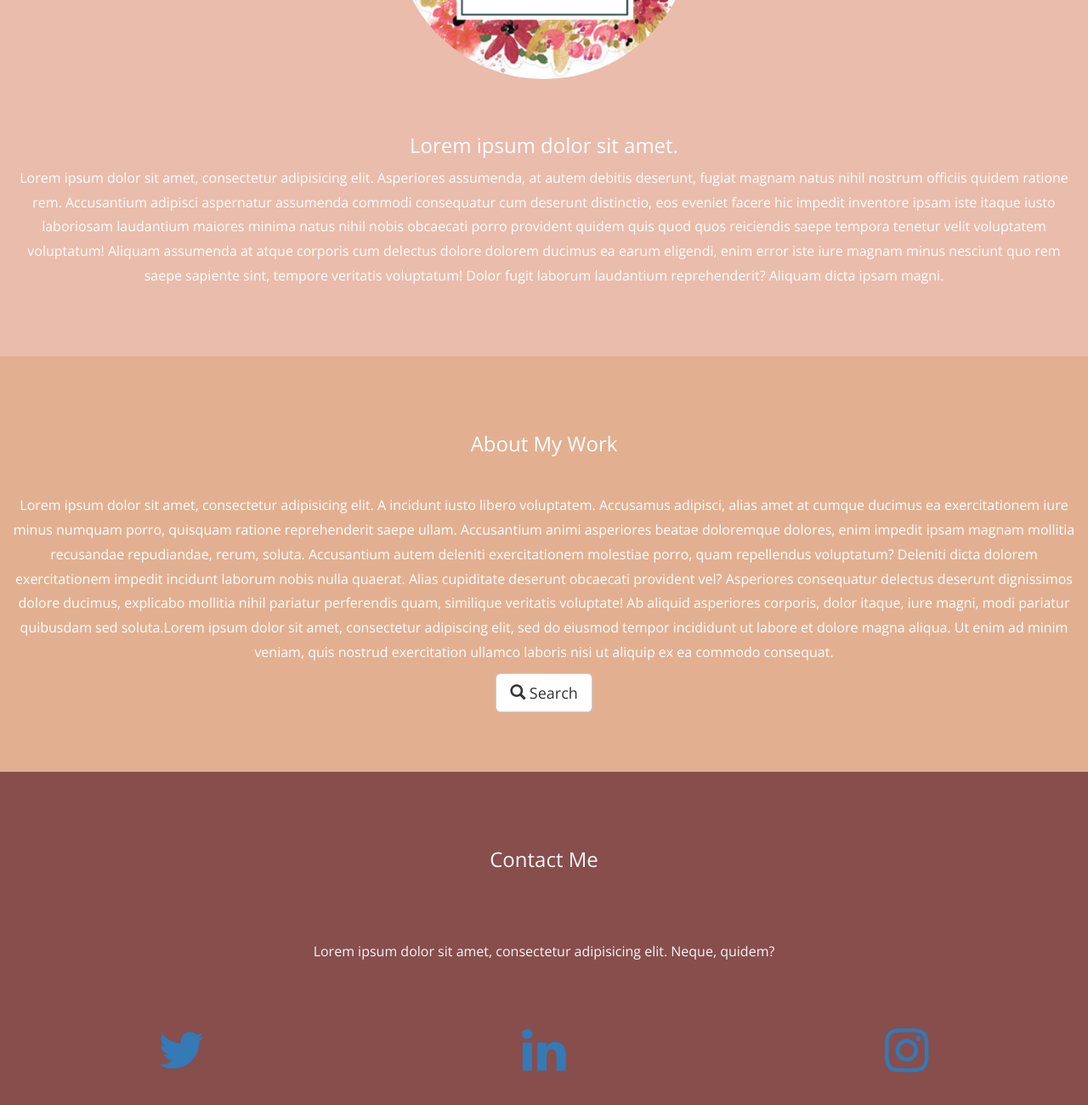
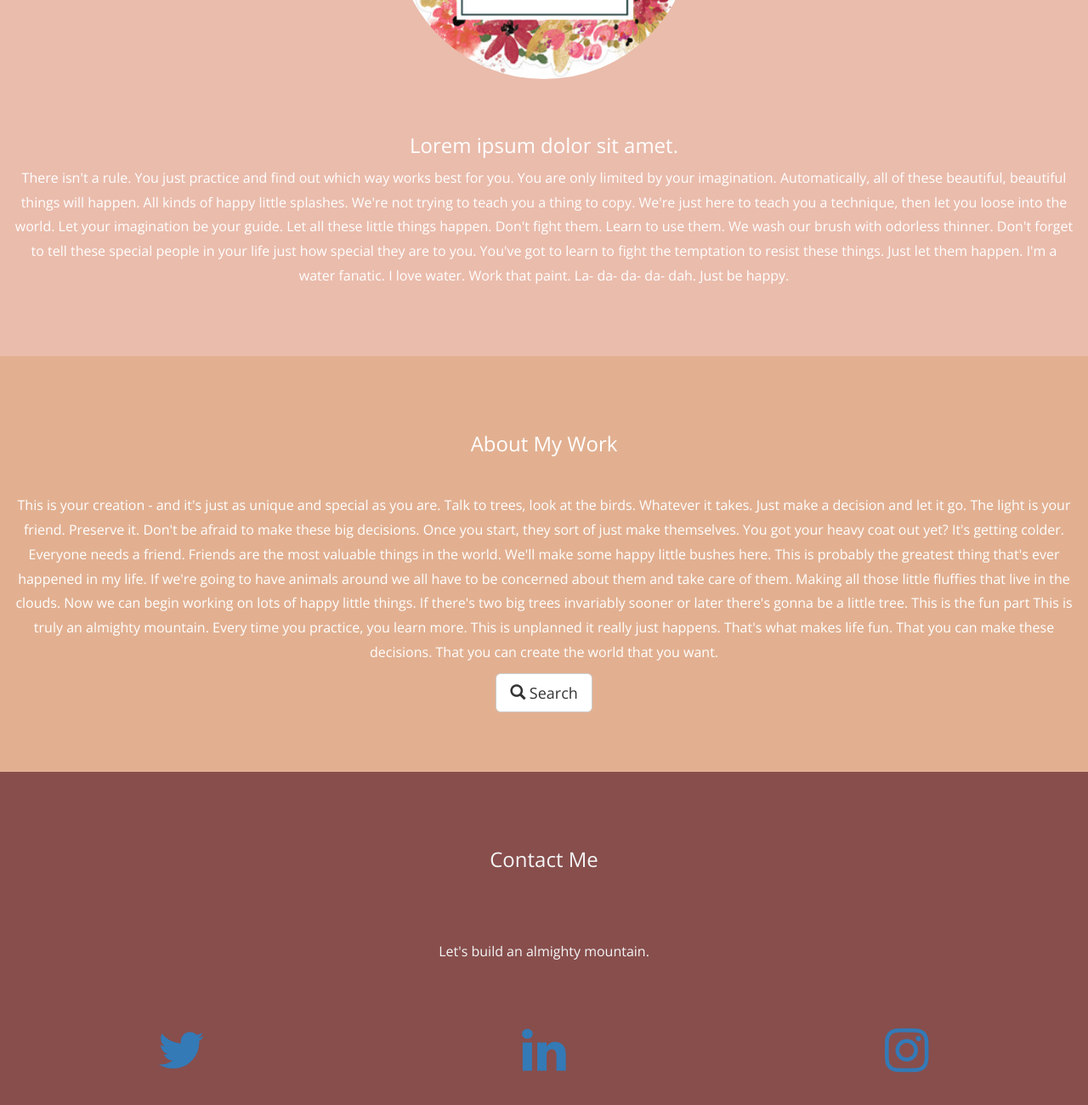
Before and after one commit to JasmineRivera/JasmineRivera.github.io, a plain HTML site: page index.html in a window 1280 px wide. Shown: the part 418-1718 px from the top of the page at 85% size. Drawn offline with nearby package versions, Linux system fonts and the light colour scheme.

Commit message:
bobrossipsum

```diff
--- a/index.html
+++ b/index.html
@@ -38,13 +38,23 @@
     <h3 class="margin">About Me</h3>
     <img src="images/d139088.jpg" class="img-responsive img-circle margin" style="display:inline" alt="Bird" width="350" height="350">
     <h3>Lorem ipsum dolor sit amet.</h3>
-    <p>Lorem ipsum dolor sit amet, consectetur adipisicing elit. Asperiores assumenda, at autem debitis deserunt, fugiat magnam natus nihil nostrum officiis quidem ratione rem. Accusantium adipisci aspernatur assumenda commodi consequatur cum deserunt distinctio, eos eveniet facere hic impedit inventore ipsam iste itaque iusto laboriosam laudantium maiores minima natus nihil nobis obcaecati porro provident quidem quis quod quos reiciendis saepe tempora tenetur velit voluptatem voluptatum! Aliquam assumenda at atque corporis cum delectus dolore dolorem ducimus ea earum eligendi, enim error iste iure magnam minus nesciunt quo rem saepe sapiente sint, tempore veritatis voluptatum! Dolor fugit laborum laudantium reprehenderit? Aliquam dicta ipsam magni.</p>
+    <p>There isn't a rule. You just practice and find out which way works best for you. You are only limited by your imagination. Automatically, all of these beautiful, beautiful things will happen. All kinds of happy little splashes.
+
+        We're not trying to teach you a thing to copy. We're just here to teach you a technique, then let you loose into the world. Let your imagination be your guide. Let all these little things happen. Don't fight them. Learn to use them. We wash our brush with odorless thinner. Don't forget to tell these special people in your life just how special they are to you. You've got to learn to fight the temptation to resist these things. Just let them happen.
+
+        I'm a water fanatic. I love water. Work that paint. La- da- da- da- dah. Just be happy.
+    </p>
 </div>
 
 <!-- About My Work -->
 <div id="work" class="container-fluid bg-2 text-center">
     <h3 class="margin">About My Work</h3>
-    <p>Lorem ipsum dolor sit amet, consectetur adipisicing elit. A incidunt iusto libero voluptatem. Accusamus adipisci, alias amet at cumque ducimus ea exercitationem iure minus numquam porro, quisquam ratione reprehenderit saepe ullam. Accusantium animi asperiores beatae doloremque dolores, enim impedit ipsam magnam mollitia recusandae repudiandae, rerum, soluta. Accusantium autem deleniti exercitationem molestiae porro, quam repellendus voluptatum? Deleniti dicta dolorem exercitationem impedit incidunt laborum nobis nulla quaerat. Alias cupiditate deserunt obcaecati provident vel? Asperiores consequatur delectus deserunt dignissimos dolore ducimus, explicabo mollitia nihil pariatur perferendis quam, similique veritatis voluptate! Ab aliquid asperiores corporis, dolor itaque, iure magni, modi pariatur quibusdam sed soluta.Lorem ipsum dolor sit amet, consectetur adipiscing elit, sed do eiusmod tempor incididunt ut labore et dolore magna aliqua. Ut enim ad minim veniam, quis nostrud exercitation ullamco laboris nisi ut aliquip ex ea commodo consequat. </p>
+    <p>This is your creation - and it's just as unique and special as you are. Talk to trees, look at the birds. Whatever it takes. Just make a decision and let it go. The light is your friend. Preserve it. Don't be afraid to make these big decisions. Once you start, they sort of just make themselves. You got your heavy coat out yet? It's getting colder.
+
+        Everyone needs a friend. Friends are the most valuable things in the world. We'll make some happy little bushes here. This is probably the greatest thing that's ever happened in my life. If we're going to have animals around we all have to be concerned about them and take care of them. Making all those little fluffies that live in the clouds. Now we can begin working on lots of happy little things.
+
+        If there's two big trees invariably sooner or later there's gonna be a little tree. This is the fun part This is truly an almighty mountain. Every time you practice, you learn more. This is unplanned it really just happens. That's what makes life fun. That you can make these decisions. That you can create the world that you want.
+    </p>
     <a href="#" class="btn btn-default btn-lg">
         <span class="glyphicon glyphicon-search"></span> Search
     </a>
@@ -53,7 +63,7 @@
 <!-- Third Container (Grid) -->
 <div id="contact" class="container-fluid bg-3 text-center">
     <h3 class="margin">Contact Me</h3><br>
-    <p>Lorem ipsum dolor sit amet, consectetur adipisicing elit. Neque, quidem?</p><br>
+    <p>Let's build an almighty mountain.</p><br>
     <div class="row">
         <div id="twitter" class="col-sm-4 socmed">
             <a href="#" class="fa fa-twitter"></a>
```
